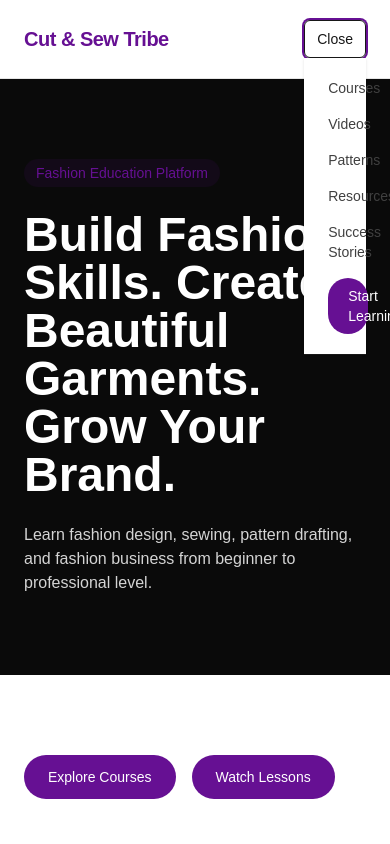
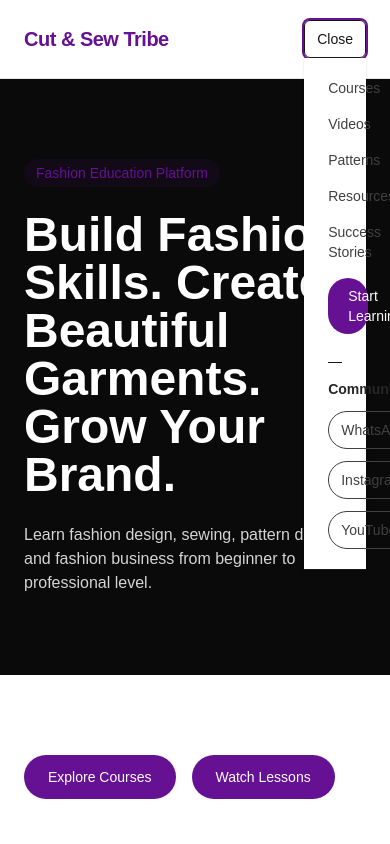
Before and after one commit to CutAndSewTribe/cut-and-sew-tribe, a Next.js app: page / in a window 390 px wide. Both pictures are taken after a click on the button "Menu". Shown: the top 844 px of the page. Built offline with nearby package versions, Linux system fonts and the light colour scheme.

Commit message:
Add community links to mobile menu

```diff
--- a/src/components/layout/MobileMenu.tsx
+++ b/src/components/layout/MobileMenu.tsx
@@ -24,6 +24,22 @@ const navigation = [
   {
     label: "Success Stories",
     href: "/success-stories",
+  },
+];
+
+
+const communityLinks = [
+  {
+    label: "WhatsApp",
+    href: "https://wa.me/",
+  },
+  {
+    label: "Instagram",
+    href: "https://instagram.com/",
+  },
+  {
+    label: "YouTube",
+    href: "https://youtube.com/",
   },
 ];
 
@@ -82,6 +98,35 @@ export default function MobileMenu() {
             </Link>
 
 
+
+            <div className="mt-3 border-t pt-4">
+
+              <p className="mb-3 text-sm font-semibold text-neutral-800">
+                Community
+              </p>
+
+
+              <div className="flex flex-wrap gap-3">
+
+                {communityLinks.map((item) => (
+
+                  <a
+                    key={item.label}
+                    href={item.href}
+                    target="_blank"
+                    rel="noopener noreferrer"
+                    className="rounded-full border px-3 py-2 text-sm text-neutral-700 hover:border-[#661093] hover:text-[#661093]"
+                  >
+                    {item.label}
+                  </a>
+
+                ))}
+
+              </div>
+
+            </div>
+
+
           </div>
 
 
```
